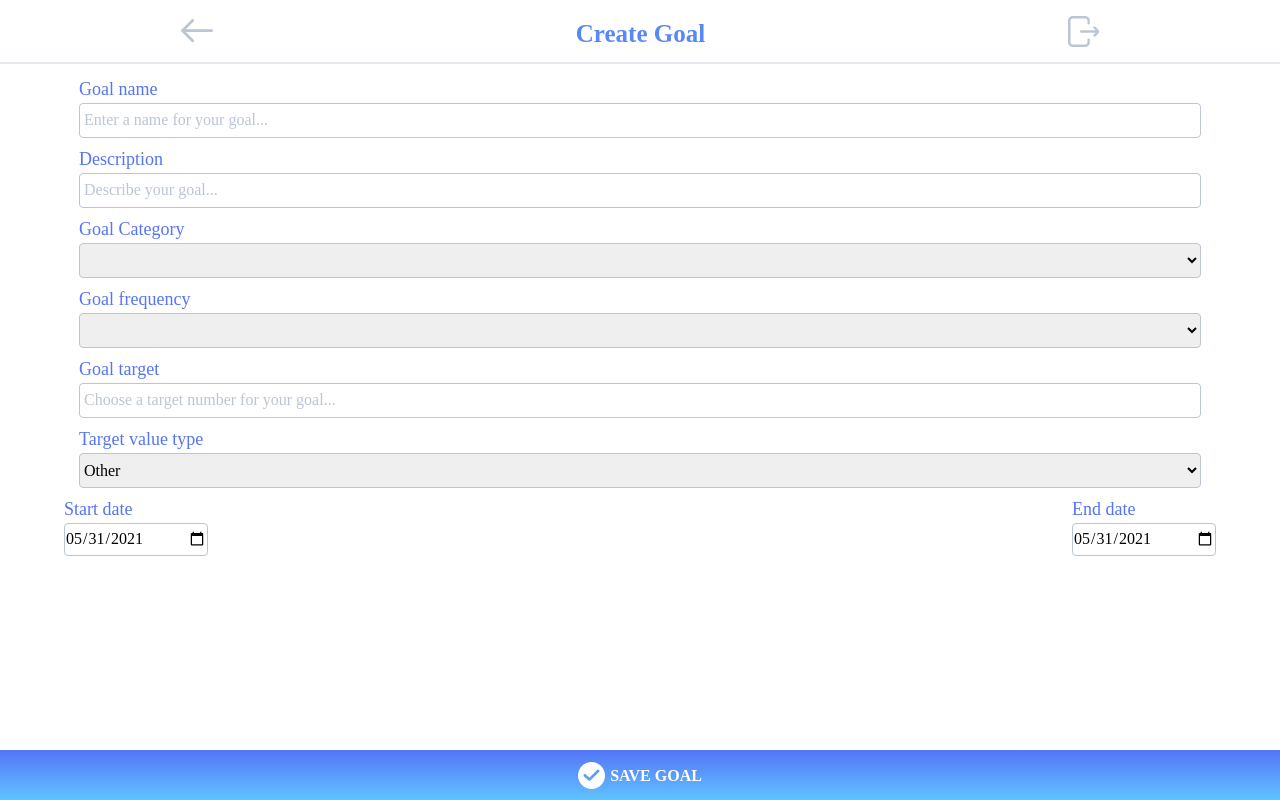
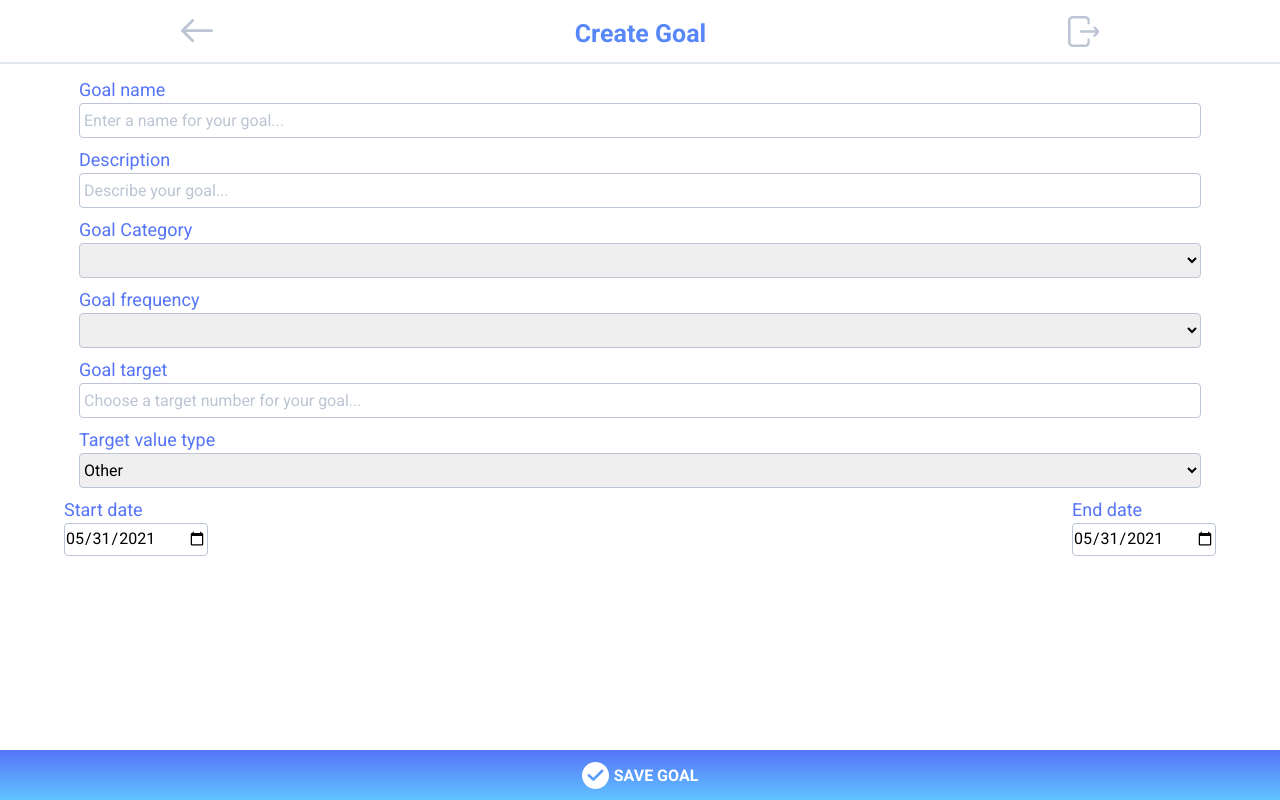
Before and after one commit to ZacharyKathe/Kinetic, a React (Create React App) app: page /creategoal in a window 1280 px wide. Built offline with nearby package versions, Linux system fonts and the light colour scheme; a web font is replaced by a local one.

Commit message:
changed button to open slider, changed the default font for now

```diff
--- a/package.json
+++ b/package.json
@@ -5,6 +5,7 @@
   "dependencies": {
     "@inlet/react-pixi": "^6.5.2",
     "@material-ui/core": "^4.11.4",
+    "@material-ui/icons": "^4.11.2",
     "@testing-library/jest-dom": "^5.12.0",
     "@testing-library/react": "^11.2.7",
     "@testing-library/user-event": "^12.8.3",
--- a/public/index.html
+++ b/public/index.html
@@ -13,6 +13,7 @@
     <script src="https://kit.fontawesome.com/1530f21256.js" crossorigin="anonymous"></script>
     <link rel="manifest" href="%PUBLIC_URL%/manifest.json" />
     <link rel="stylesheet" href="https://use.typekit.net/zml8tob.css">
+    <link rel="stylesheet" href="https://fonts.googleapis.com/css?family=Roboto:300,400,500,700&display=swap" />
 
     <title>kinetik</title>
   </head>
--- a/src/components/SliderModal/index.js
+++ b/src/components/SliderModal/index.js
@@ -1,19 +1,23 @@
-import { Modal, Button } from 'react-bootstrap';
+import { Modal } from 'react-bootstrap';
 import React, { useState } from 'react';
 import EditSlider from '../EditSlider/index';
 import addBtn from '../../images/add-btn.png';
+import IconButton from '@material-ui/core/IconButton';
+import EditAttributesIcon from '@material-ui/icons/EditAttributes';
 
 export default function SliderModal(props) {
   const [show, setShow] = useState(false);
 
   return (
     <>
-      <Button
+      <IconButton
         onClick={() => setShow(true)}
-        variant="primary"
+        color="primary"
       >
-        <img src={addBtn} alt=""/>
-      </Button>
+        <EditAttributesIcon
+          fontSize="large"
+        />
+      </IconButton>
       <Modal
         show={show}
         onHide={() => setShow(false)}
--- a/src/index.css
+++ b/src/index.css
@@ -1,7 +1,8 @@
 *{
     padding: 0px;
     margin: 0px;
-    font-family: 'canada-type-gibson';
+    /* font-family: 'canada-type-gibson'; */
+    font-family: 'Roboto', sans-serif;
 }
 
 p {
```
Also changed, not shown: 1 other file (tests, documents, lock files or other folders).
